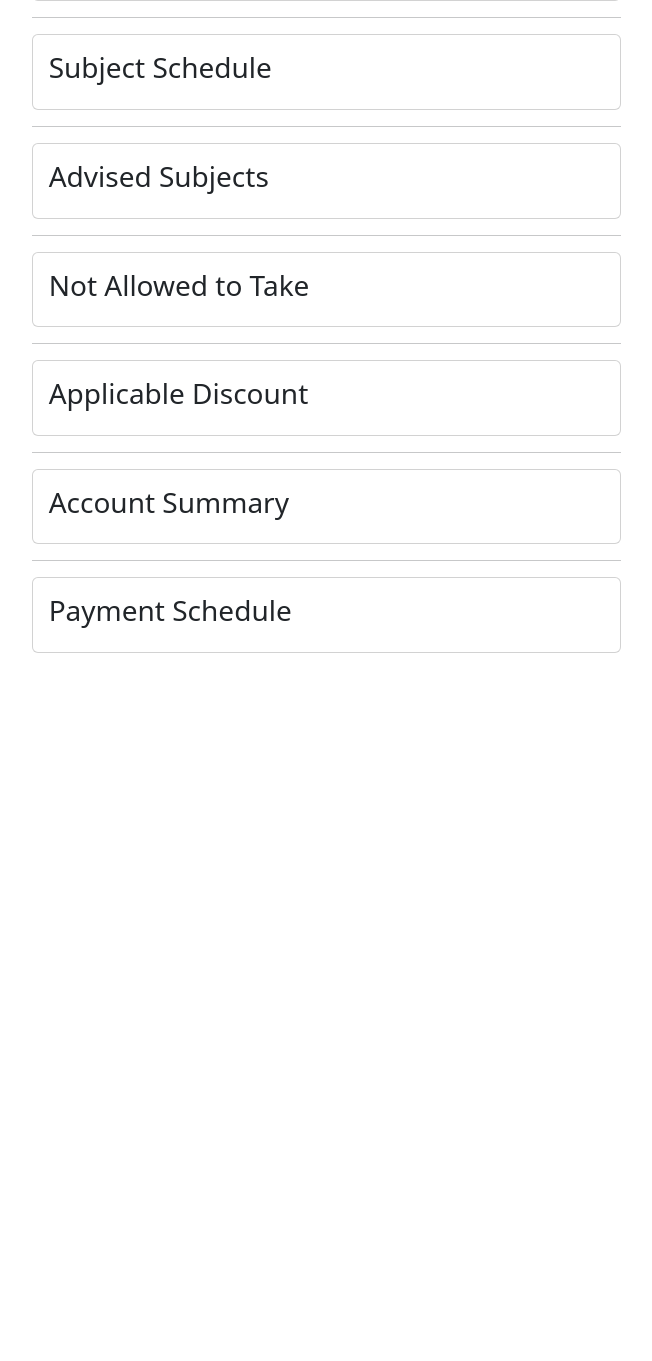
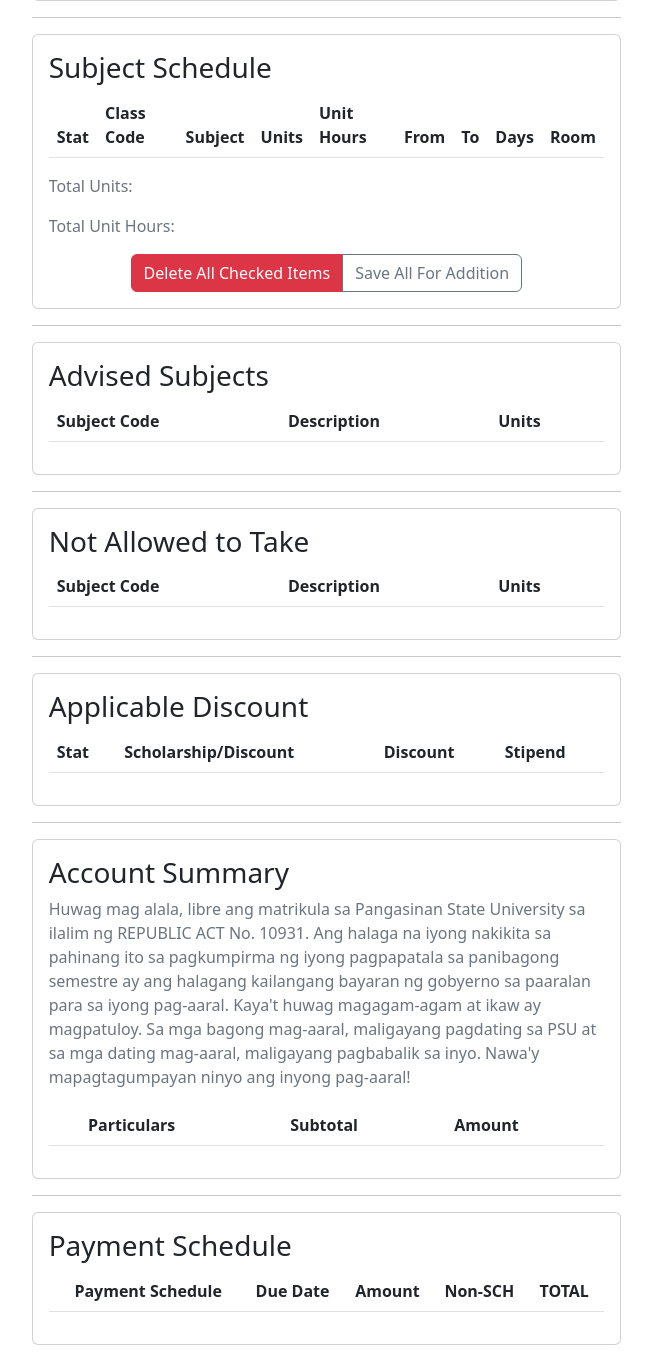
Before and after one commit to Chewycide/PSU-student-portal-concept, a Flask app: page /enrollment in a window 1280 px wide. Shown: the part 569-1930 px from the top of the page, without its empty margins (467-1119 px from the left). Before the commit the page ends 1222 px from the top, so only its background shows below. Run offline with Flask 2, Linux system fonts and the light colour scheme; lists and menus that the app fills with data are empty; some libraries are stand-ins or nearby versions.

Commit message:
Update /enrollment page HTML structure
Added require tables for specific sections

- Update enrollment.html

```diff
--- a/website/static/css/main.css
+++ b/website/static/css/main.css
@@ -69,8 +69,4 @@ html, body {
   width: 5rem;
 }
 
-.page-navigation {
-  position: sticky;
-}
-
 /*# sourceMappingURL=main.css.map */
--- a/website/templates/enrollment.html
+++ b/website/templates/enrollment.html
@@ -6,8 +6,8 @@
 <!-- Navbar -->
 {% include 'navbar.html' %}
 <!-- Content -->
-<!-- Tabs -->
 <div class="row content-wrapper">
+    <!-- Tabs -->
     <div class="col-lg-4 d-none d-md-none d-lg-block">
         <div id="enrollmentPageAnchors" class="list-group text-center sticky-lg-top">
             <a href="#studentData" class="list-group-item list-group-item-action">Student Data</a>
@@ -21,6 +21,7 @@
             <a href="{{ url_for('main_menu') }}" class="btn btn-outline-primary">Back to Main Menu</a>
         </div>
     </div>
+    <!-- Data -->
     <div class="col-lg-8">
         <div data-bs-spy="scroll" data-bs-target="#enrollmentPageAnchors" tabindex="0" class="">
             <div id="studentData" class="card">
@@ -40,36 +41,114 @@
             <div id="subjectSchedule" class="card">
                 <div class="card-body">
                     <h3 class="card-title">Subject Schedule</h3>
+                    <!-- Table -->
+                    <table class="table table-striped">
+                        <thead>
+                            <tr>
+                                <th>Stat</th>
+                                <th>Class Code</th>
+                                <th>Subject</th>
+                                <th>Units</th>
+                                <th>Unit Hours</th>
+                                <th>From</th>
+                                <th>To</th>
+                                <th>Days</th>
+                                <th>Room</th>
+                            </tr>
+                        </thead>
+                        <tbody>
+                        </tbody>
+                    </table>
+                    <p class="text-muted">Total Units: </p>
+                    <p class="text-muted">Total Unit Hours: </p>
+                    <div class="text-center">
+                        <div class="btn-group" role="group">
+                            <button class="btn btn-danger">Delete All Checked Items</button>
+                            <button class="btn btn-outline-secondary">Save All For Addition</button>
+                        </div>
+                    </div>
                 </div>
             </div>
             <hr>
             <div id="advisedSubjects" class="card">
                 <div class="card-body">
                     <h3 class="card-title">Advised Subjects</h3>
+                    <!-- Table -->
+                    <table class="table">
+                        <tr>
+                            <th>Subject Code</th>
+                            <th>Description</th>
+                            <th>Units</th>
+                        </tr>
+                    </table>
                 </div>
             </div>
             <hr>
             <div id="notAllowed" class="card">
                 <div class="card-body">
                     <h3 class="card-title">Not Allowed to Take</h3>
+                    <!-- Table -->
+                    <table class="table">
+                        <tr>
+                            <th>Subject Code</th>
+                            <th>Description</th>
+                            <th>Units</th>
+                        </tr>
+                    </table>
                 </div>
             </div>
             <hr>
             <div id="applicableDiscount" class="card">
                 <div class="card-body">
                     <h3 class="card-title">Applicable Discount</h3>
+                    <!-- Table -->
+                    <table class="table">
+                        <tr>
+                            <th>Stat</th>
+                            <th>Scholarship/Discount</th>
+                            <th>Discount</th>
+                            <th>Stipend</th>
+                        </tr>
+                    </table>
                 </div>
             </div>
             <hr>
             <div id="accountSummary" class="card">
                 <div class="card-body">
                     <h3 class="card-title">Account Summary</h3>
+                    <p class="text-muted">
+                        Huwag mag alala, libre ang matrikula sa Pangasinan State University sa ilalim ng REPUBLIC ACT No. 10931.
+                        Ang halaga na iyong nakikita sa pahinang ito sa pagkumpirma ng iyong pagpapatala sa panibagong semestre ay
+                        ang halagang kailangang bayaran ng gobyerno sa paaralan para sa iyong pag-aaral. Kaya't huwag magagam-agam
+                        at ikaw ay magpatuloy. Sa mga bagong mag-aaral, maligayang pagdating sa PSU at sa mga dating mag-aaral,
+                        maligayang pagbabalik sa inyo. Nawa'y mapagtagumpayan ninyo ang inyong pag-aaral!
+                    </p>
+                    <!-- Table -->
+                    <table class="table">
+                        <tr>
+                            <th></th>
+                            <th>Particulars</th>
+                            <th>Subtotal</th>
+                            <th>Amount</th>
+                        </tr>
+                    </table>
                 </div>
             </div>
             <hr>
             <div id="paymentSchedule" class="card">
                 <div class="card-body">
                     <h3 class="card-title">Payment Schedule</h3>
+                    <!-- Table -->
+                    <table class="table">
+                        <tr>
+                            <th></th>
+                            <th>Payment Schedule</th>
+                            <th>Due Date</th>
+                            <th>Amount</th>
+                            <th>Non-SCH</th>
+                            <th>TOTAL</th>
+                        </tr>
+                    </table>
                 </div>
             </div>
         </div>
```
Also changed, not shown: 1 other file.
